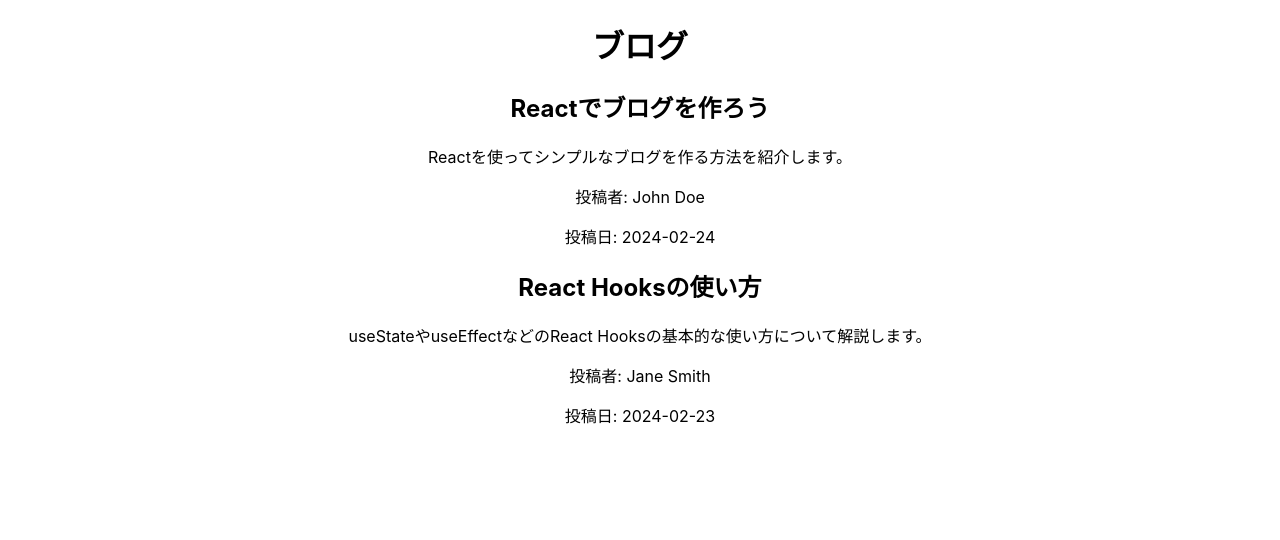
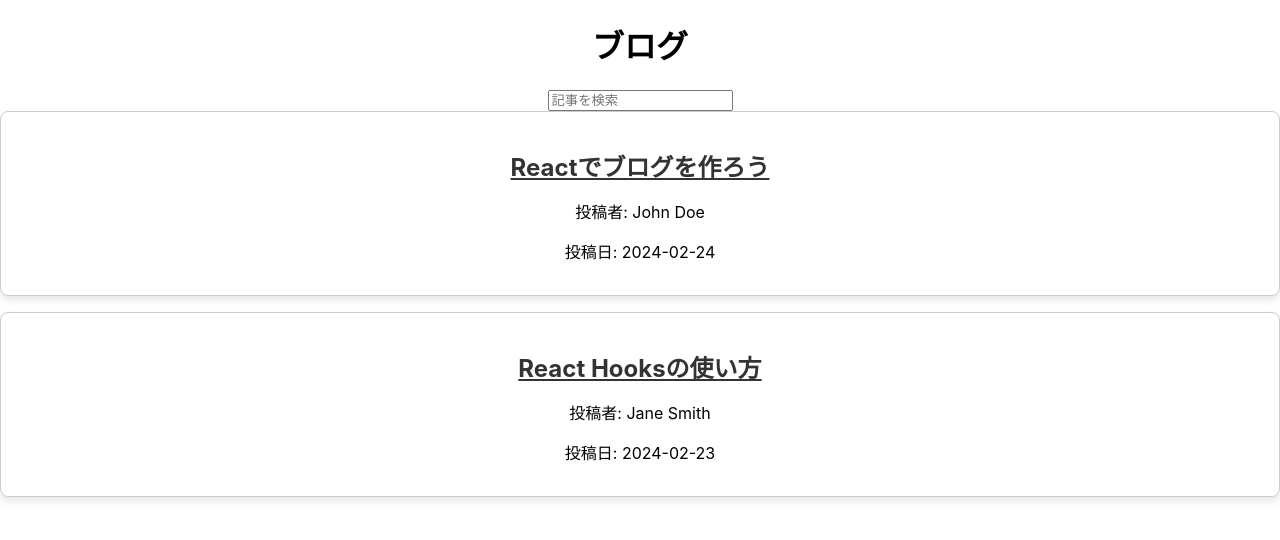
Before and after one commit to ntaku256/Portfolio-Blog, a React (Create React App) app: page / in a window 1280 px wide. Shown: the top 540 px of the page. Built offline with nearby package versions, Linux system fonts and the light colour scheme.

Commit message:
5st commit

```diff
--- a/package.json
+++ b/package.json
@@ -3,6 +3,7 @@
   "version": "0.1.0",
   "private": true,
   "dependencies": {
+    "@babel/plugin-proposal-private-property-in-object": "^7.21.11",
     "@testing-library/jest-dom": "^5.17.0",
     "@testing-library/react": "^13.4.0",
     "@testing-library/user-event": "^13.5.0",
--- a/src/components/content/Blog.tsx
+++ b/src/components/content/Blog.tsx
@@ -20,20 +20,102 @@ const samplePosts = [
 
 const Blog = () => {
   const [posts, setPosts] = useState(samplePosts);
+  const [searchTerm, setSearchTerm] = useState<string>('');
+  const [selectedPost, setSelectedPost] = useState<any>(null);
+
+  const handleSearch = (event: React.ChangeEvent<HTMLInputElement>) => {
+    setSearchTerm(event.target.value);
+  };
+
+  const handlePostClick = (post: any) => {
+    setSelectedPost(post);
+  };
+
+  const handleCloseModal = () => {
+    setSelectedPost(null);
+  };
+
+  const filteredPosts = posts.filter(post =>
+    post.title.toLowerCase().includes(searchTerm.toLowerCase()) ||
+    post.content.toLowerCase().includes(searchTerm.toLowerCase())
+  );
 
   return (
     <div>
       <h1>ブログ</h1>
-      {posts.map(post => (
-        <div key={post.id}>
-          <h2>{post.title}</h2>
-          <p>{post.content}</p>
+      <input
+        type="text"
+        placeholder="記事を検索"
+        value={searchTerm}
+        onChange={handleSearch}
+      />
+      {filteredPosts.map(post => (
+        <div key={post.id} style={styles.postContainer}>
+          <h2 style={styles.title} onClick={() => handlePostClick(post)}>
+            {post.title}
+          </h2>
           <p>投稿者: {post.author}</p>
           <p>投稿日: {post.date}</p>
         </div>
       ))}
+      {selectedPost && (
+        <div style={styles.modal}>
+          <div style={styles.modalContent}>
+            <span style={styles.closeButton} onClick={handleCloseModal}>
+              &times;
+            </span>
+            <h2>{selectedPost.title}</h2>
+            <p>{selectedPost.content}</p>
+            <p>投稿者: {selectedPost.author}</p>
+            <p>投稿日: {selectedPost.date}</p>
+          </div>
+        </div>
+      )}
     </div>
   );
 };
 
+const styles = {
+    postContainer: {
+      border: '1px solid #ccc',
+      borderRadius: 8,
+      padding: 16,
+      marginBottom: 16,
+      boxShadow: '0 4px 8px rgba(0, 0, 0, 0.1)',
+      cursor: 'pointer'
+    },
+    title: {
+      color: '#333',
+      marginBottom: 8,
+      textDecoration: 'underline'
+    },
+    modal: {
+      position: 'fixed' as 'fixed',
+      zIndex: 1,
+      left: 0,
+      top: 0,
+      width: '100%',
+      height: '100%',
+      backgroundColor: 'rgba(0,0,0,0.5)',
+      display: 'flex',
+      justifyContent: 'center',
+      alignItems: 'center'
+    },
+    modalContent: {
+      backgroundColor: '#fff',
+      padding: 20,
+      borderRadius: 8,
+      maxWidth: 600,
+      maxHeight: '80%',
+      overflow: 'auto'
+    },
+    closeButton: {
+      color: '#aaa',
+      float: 'right' as 'right',
+      fontSize: 28,
+      fontWeight: 'bold',
+      cursor: 'pointer'
+    }
+  };
+
 export default Blog;
```
Also changed, not shown: 1 other file (tests, documents, lock files or other folders).
